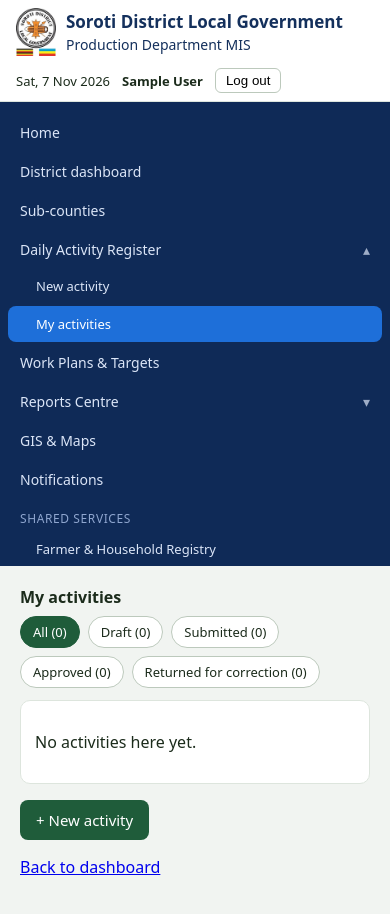
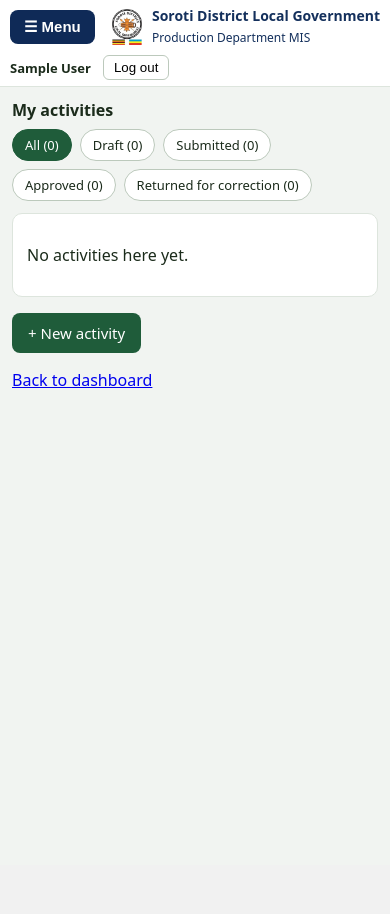
Before and after one commit to sodissacco-lab/SDLG-PROMIS, a Django app: page /activity/ in a window 390 px wide. After the commit the page ends 388 px from the top, so only its background shows below. Run offline with Django 5.2, Linux system fonts and the light colour scheme; the visitor is signed in with stand-in values (Sample User, id 1); data that the repository does not hold is empty.

Commit message:
Implement mobile menu button and responsive styles
Added a menu button for mobile view and adjusted styles for better responsiveness.

```diff
--- a/core/templates/core/shell.html
+++ b/core/templates/core/shell.html
@@ -16,6 +16,7 @@ body{font-family:system-ui,sans-serif;margin:0;background:#f1f4f1;color:#1b2b1b}
 .tag{font-size:13px;font-style:italic;color:#4a5a4a}
 .who{display:flex;align-items:center;gap:12px;font-size:13px}
 .who button{background:#fff;border:1px solid #bcc9bc;border-radius:6px;padding:4px 10px;cursor:pointer}
+.menubtn{display:none;background:#0f2a57;color:#fff;border:0;border-radius:8px;padding:8px 14px;font-size:15px;font-weight:600;cursor:pointer}
 .layout{display:flex;min-height:calc(100vh - 66px)}
 .side{width:240px;background:#0f2a57;color:#fff;padding:12px 8px;flex-shrink:0}
 .side a{display:block;color:#dbe5f7;text-decoration:none;padding:9px 12px;border-radius:8px;font-size:14px;margin-bottom:2px}
@@ -44,14 +45,30 @@ input{width:100%;padding:10px;margin:4px 0 12px;border:1px solid #bcc9bc;border-
 input[type=checkbox]{width:auto;margin-right:8px}
 @media (max-width:820px){
   .layout{flex-direction:column}
-  .side{width:100%;max-height:55vh;overflow-y:auto}
-  .tag{display:none}
+  .menubtn{display:inline-block}
+  .side{display:none;width:100%;max-height:70vh;overflow-y:auto}
+  .side.open{display:block}
+  .tag,.who span{display:none}
+  .top{padding:6px 10px;gap:8px}
+  .brand img{height:36px}
+  .brand b{font-size:14px}
+  .brand span{font-size:12px}
+  .content{padding:12px}
+  .tiles{grid-template-columns:1fr 1fr!important;gap:8px!important}
+  .tile{padding:10px!important}
+  .tile b{font-size:24px!important}
+  .tile span{font-size:13px!important;margin:1px 0 3px!important}
+  .tile small{font-size:11px!important}
+  .split>*,.panels>*,.panel{min-width:0}
+  .quick{grid-template-columns:1fr 1fr!important}
+  h1{font-size:20px!important}
 }
 </style>
 {% block extra_head %}{% endblock %}
 </head>
 <body>
 <header class="top">
+  <button class="menubtn" id="menubtn" type="button" aria-expanded="false" aria-controls="sidenav">&#9776; Menu</button>
   <div class="brand">
     <img src="{% static 'core/logo.jpg' %}" alt="" onerror="this.style.display='none'">
     <div><b>Soroti District Local Government</b><span>Production Department MIS</span></div>
@@ -65,7 +82,7 @@ input[type=checkbox]{width:auto;margin-right:8px}
 </header>
 <div class="layout">
   {% with u=request.resolver_match.url_name %}
-  <nav class="side">
+  <nav class="side" id="sidenav">
     <a class="{% if u == 'dashboard' %}on{% endif %}" href="{% url 'dashboard' %}">Home</a>
     {% if nav_district %}<a class="{% if u == 'district' %}on{% endif %}" href="{% url 'district' %}">District dashboard</a>{% endif %}
     {% if nav_subcounties %}<a class="{% if u == 'subcounty_list' or u == 'subcounty' %}on{% endif %}" href="{% url 'subcounty_list' %}">Sub-counties</a>{% endif %}
@@ -125,5 +142,11 @@ input[type=checkbox]{width:auto;margin-right:8px}
     {% block content %}{% endblock %}
   </main>
 </div>
+<script>
+(function(){var b=document.getElementById('menubtn'),n=document.getElementById('sidenav');
+if(!b||!n)return;
+b.addEventListener('click',function(){var o=n.classList.toggle('open');b.setAttribute('aria-expanded',o?'true':'false');});
+})();
+</script>
 </body>
 </html>
```
